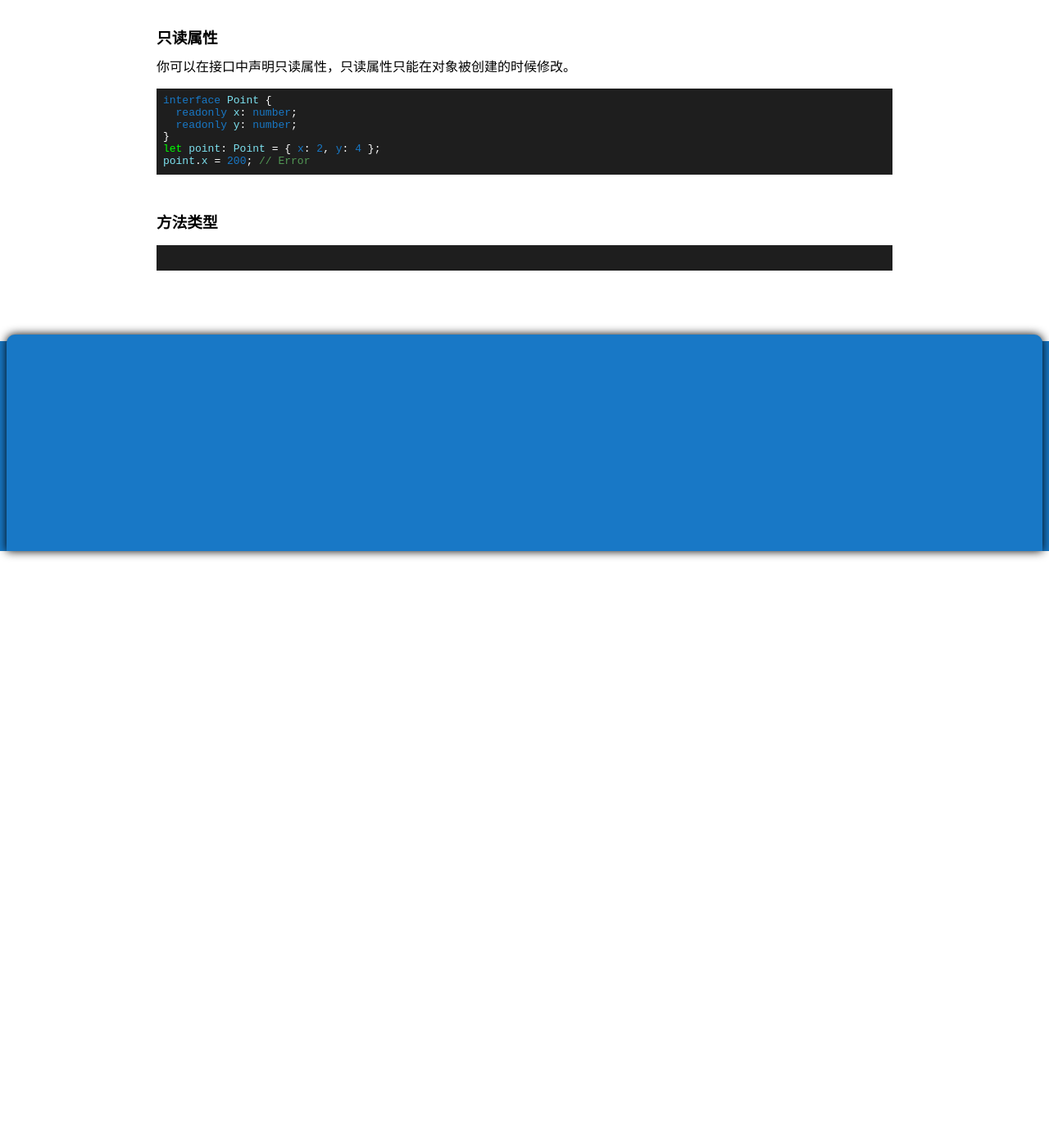
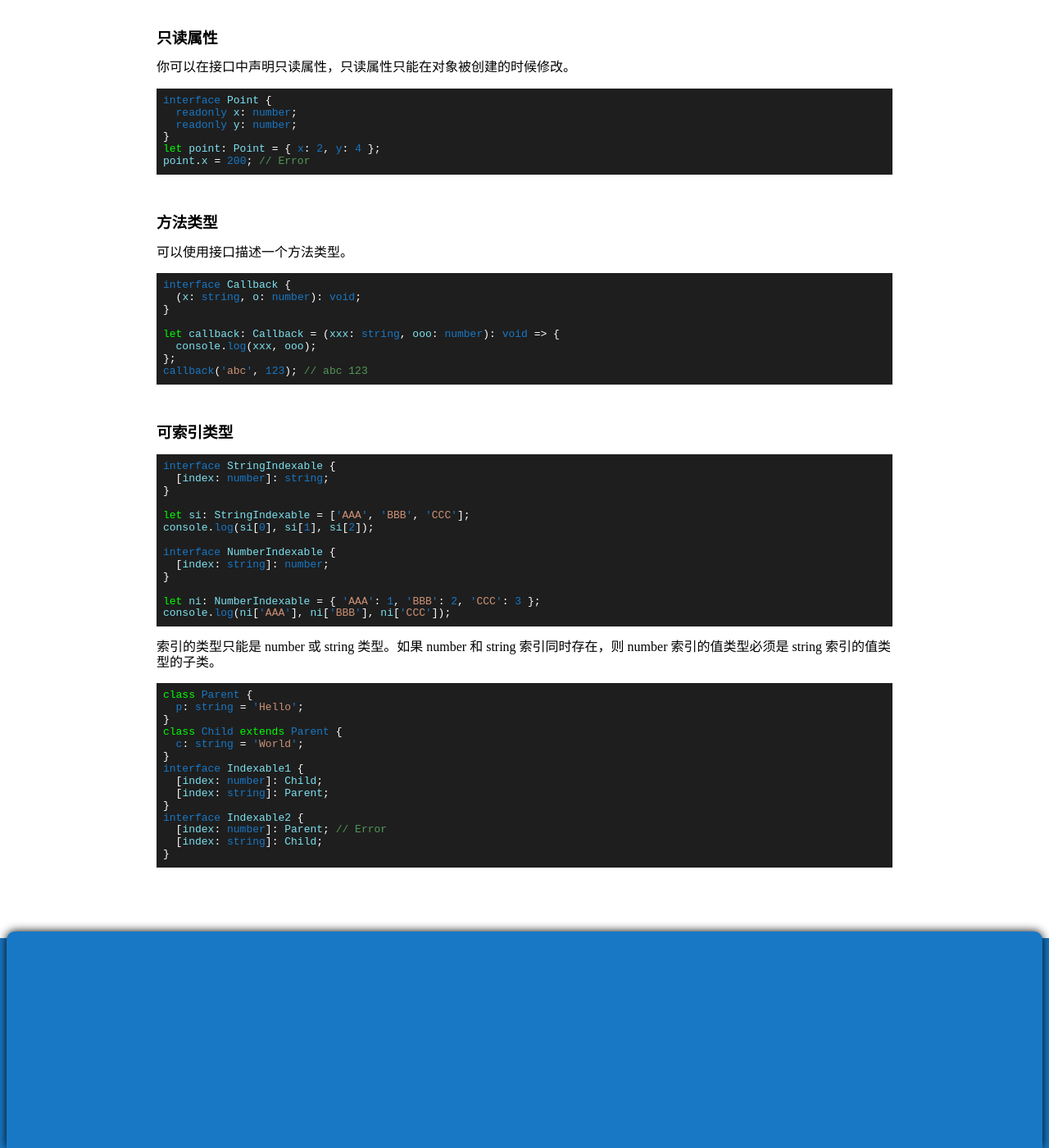
Before and after one commit to codelab2006/codelab2006.github.io, a Jekyll site: the page built from collections/_posts/2020-03-02-typescript_interfaces.md, in a window 1280 px wide and 1400 px high, scrolled down 1059 px. Shown: the whole window at 82% size. Built offline with Jekyll 4.4.1, drawn with Linux system fonts in a browser that asks for light colours.

Commit message:
Update ...

````diff
--- a/collections/_posts/2020-03-02-typescript_interfaces.md
+++ b/collections/_posts/2020-03-02-typescript_interfaces.md
@@ -64,6 +64,52 @@ point.x = 200; // Error
 
 ### 方法类型
 
+可以使用接口描述一个方法类型。
+
 ```typescript
+interface Callback {
+  (x: string, o: number): void;
+}
 
+let callback: Callback = (xxx: string, ooo: number): void => {
+  console.log(xxx, ooo);
+};
+callback('abc', 123); // abc 123
 ```
+
+### 可索引类型
+
+```typescript
+interface StringIndexable {
+  [index: number]: string;
+}
+
+let si: StringIndexable = ['AAA', 'BBB', 'CCC'];
+console.log(si[0], si[1], si[2]);
+
+interface NumberIndexable {
+  [index: string]: number;
+}
+
+let ni: NumberIndexable = { 'AAA': 1, 'BBB': 2, 'CCC': 3 };
+console.log(ni['AAA'], ni['BBB'], ni['CCC']);
+```
+
+索引的类型只能是 number 或 string 类型。如果 number 和 string 索引同时存在，则 number 索引的值类型必须是 string 索引的值类型的子类。
+
+```typescript
+class Parent {
+  p: string = 'Hello';
+}
+class Child extends Parent {
+  c: string = 'World';
+}
+interface Indexable1 {
+  [index: number]: Child;
+  [index: string]: Parent;
+}
+interface Indexable2 {
+  [index: number]: Parent; // Error
+  [index: string]: Child;
+}
+```
````
